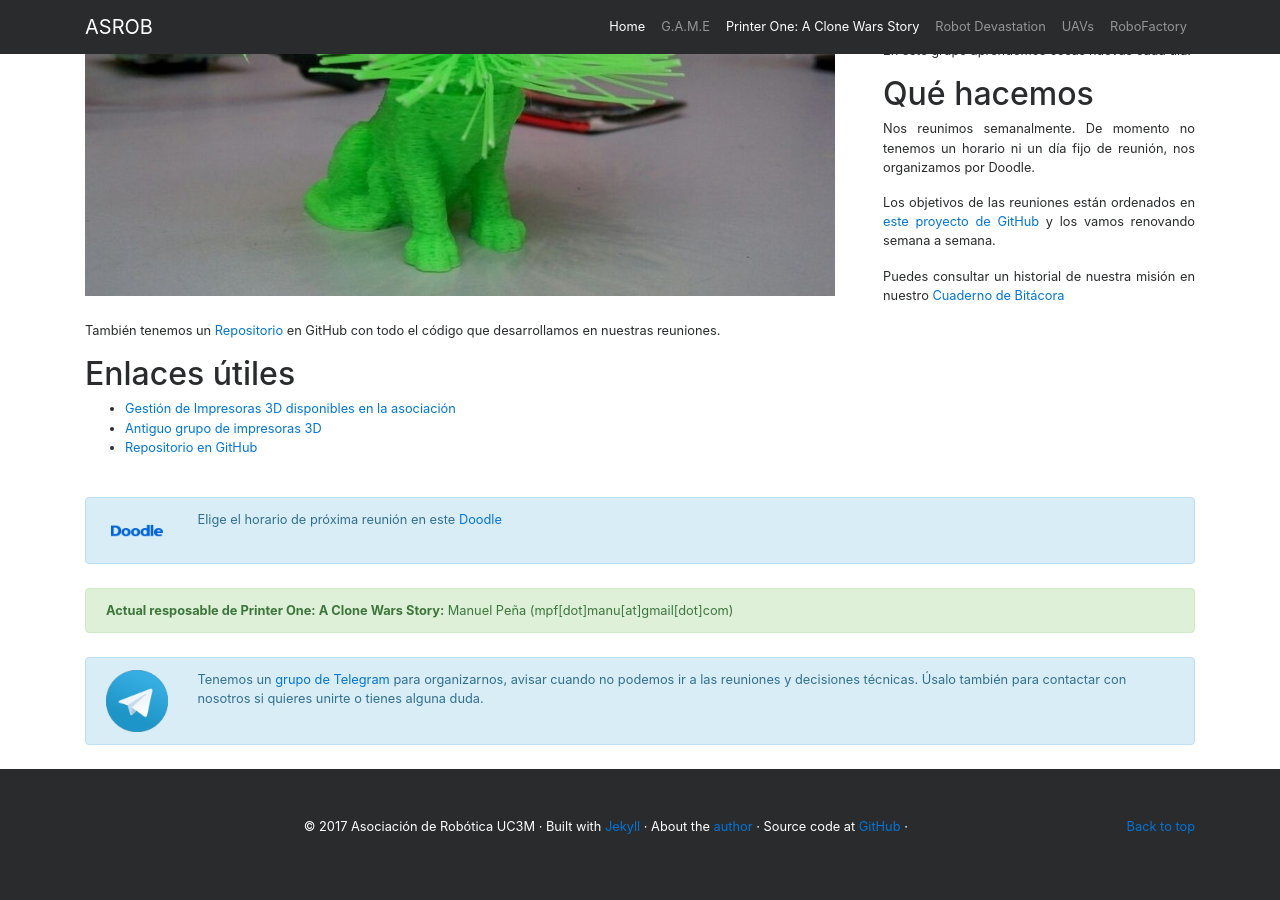
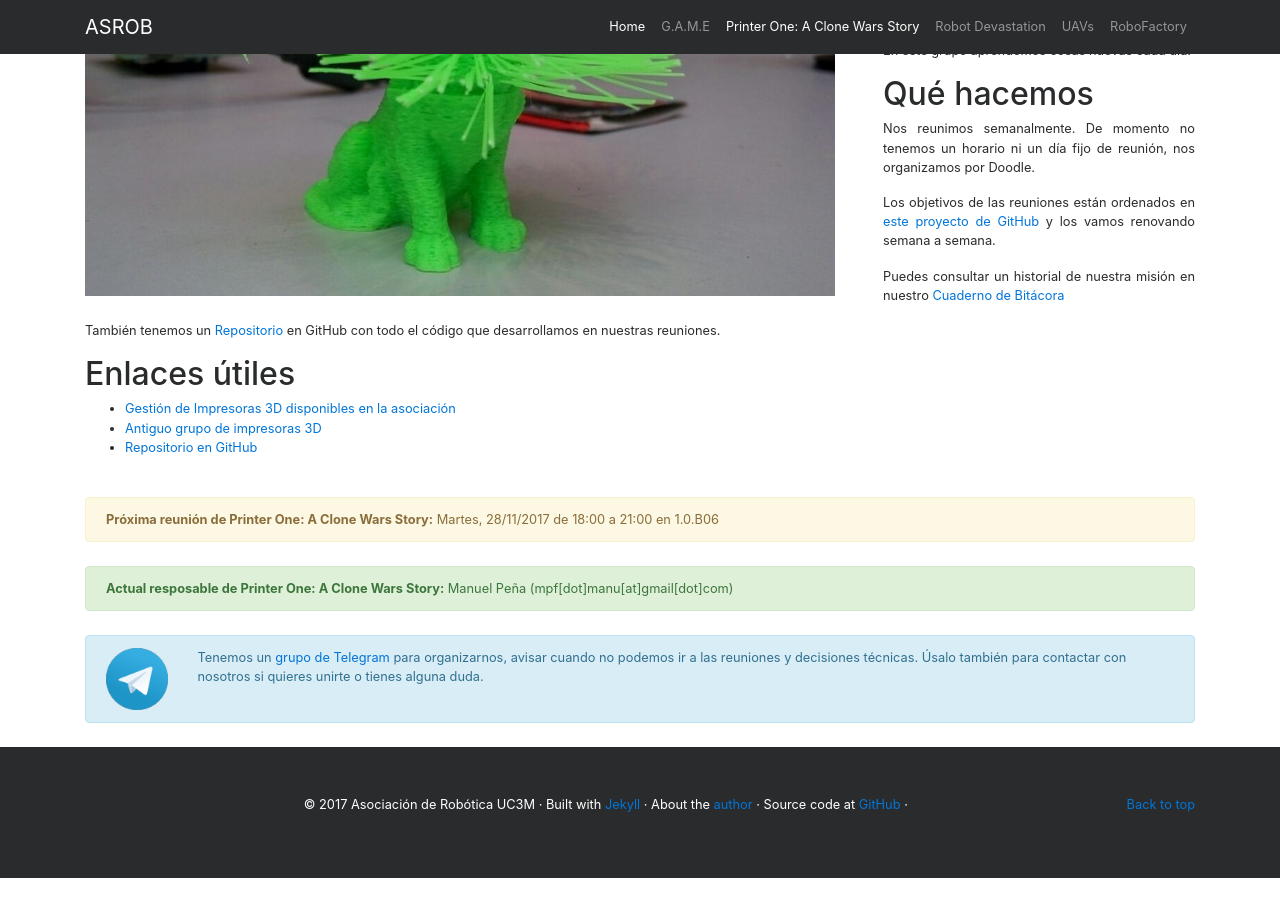
Before and after one commit to asrob-uc3m/asrob-uc3m.github.io, a Jekyll site: the page built from _workgroups/2017-05-28-printer-one.markdown, in a window 1280 px wide and 900 px high, scrolled down 931 px. Built offline with Jekyll 4.4.1, drawn with Linux system fonts in a browser that asks for light colours; after the commit the page ends 1809 px from its top, so only the background shows below that.

Commit message:
Updated Printer One Next Meeting

```diff
--- a/_workgroups/2017-05-28-printer-one.markdown
+++ b/_workgroups/2017-05-28-printer-one.markdown
@@ -9,13 +9,13 @@
 picture_full: /img/printer_one-full.jpg
 manager: Manuel Peña
 manager_email: mpf[dot]manu[at]gmail[dot]com
-next_meeting_doodle: https://doodle.com/poll/qc9hmuq4t6wukn22
+next_meeting: Martes, 28/11/2017 de 18:00 a 21:00 en 1.0.B06
 layout: workgroup
 ---
 
 <!--- Swap next_meeting and next_meeting_doodle here --->
-<!--- next_meeting: Martes, 21/11/2017 de 19:00 a 21:00 en 1.0.B06 y también Miércoles, 22/11/2017 de 17:00 a 21:00 en 1.0.B06 --->
 <!---  --->
+<!--- next_meeting_doodle: https://doodle.com/poll/qc9hmuq4t6wukn22 --->
 
 ## Quiénes somos
 
```
